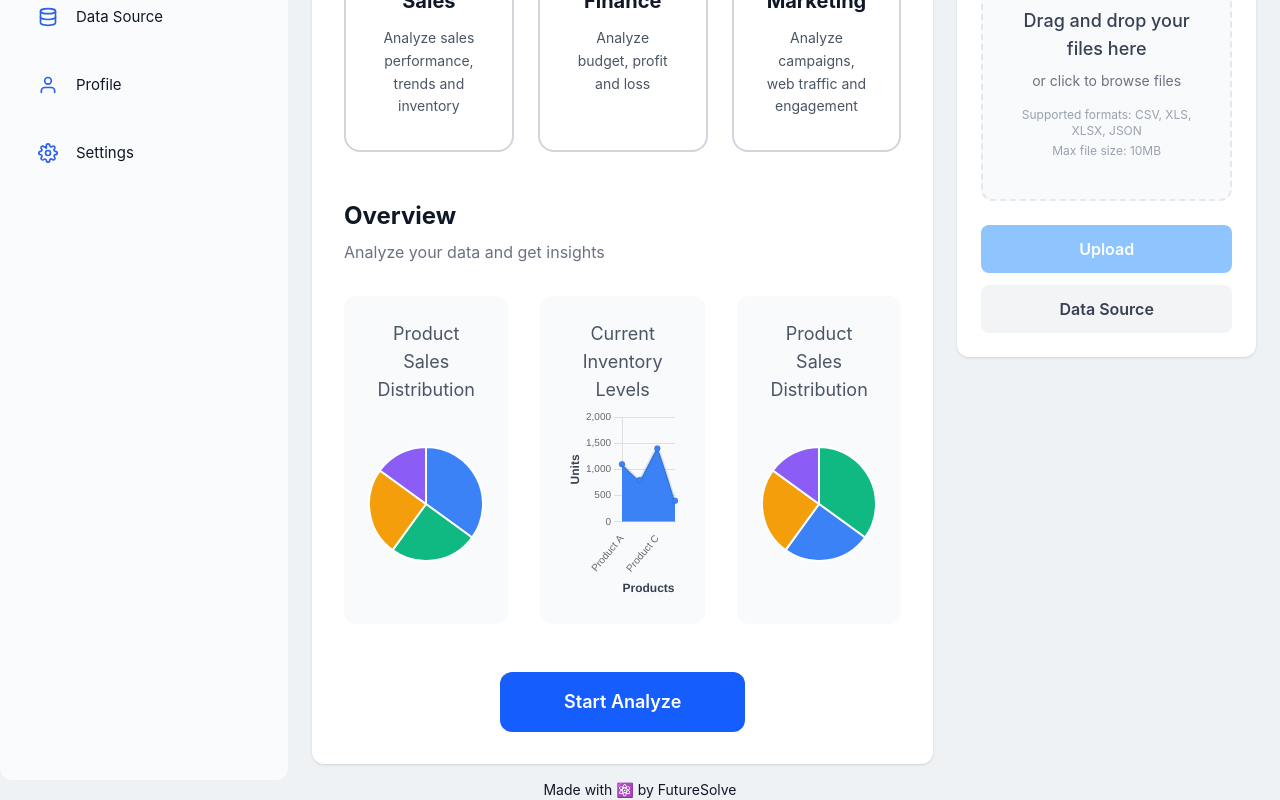
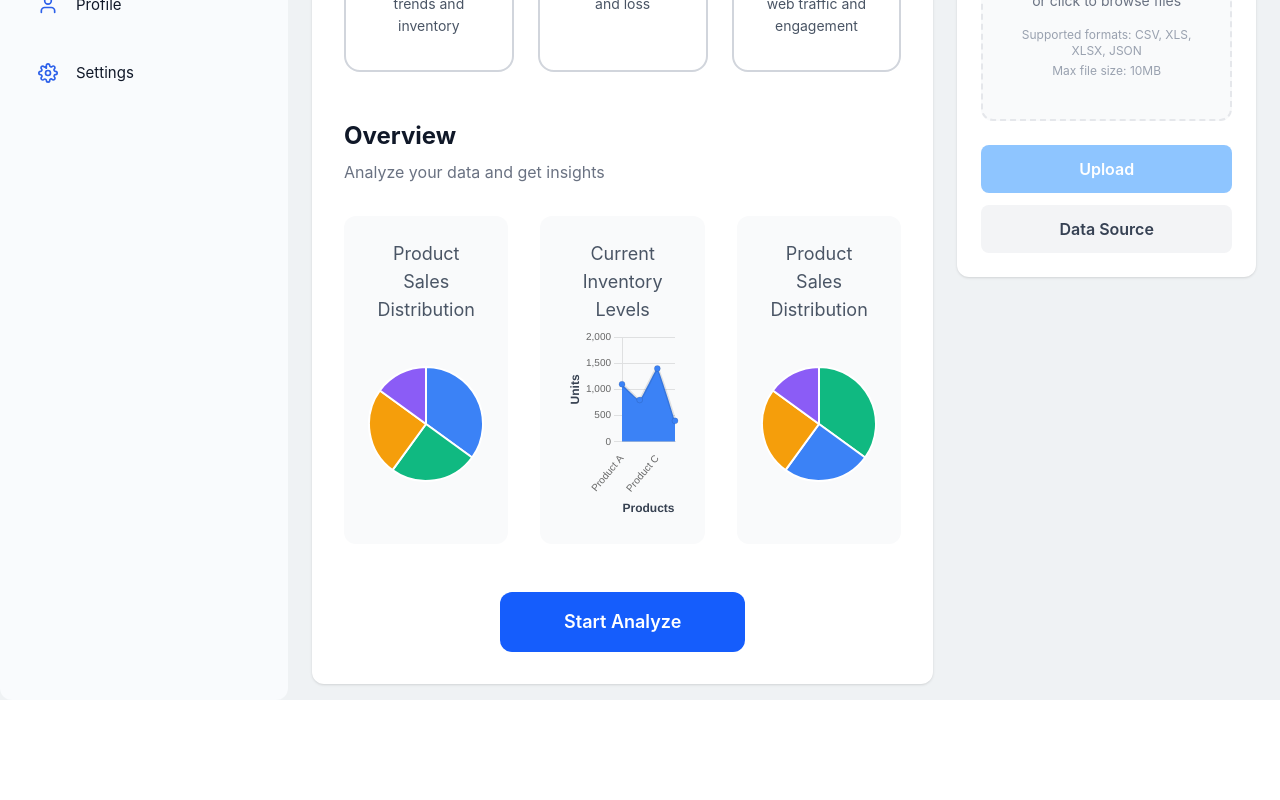
Before and after one commit to AbdallaM-Ibrahim/Charts-Project, a React (Vite) app: page / in a window 1280 px wide. Shown: the part 371-1171 px from the top of the page. After the commit the page ends 1071 px from the top, so only its background shows below. Built offline with nearby package versions, Linux system fonts and the light colour scheme.

Commit message:
refactor: remove footer from App component and comment out Navbar in MyRouter

```diff
--- a/src/App.tsx
+++ b/src/App.tsx
@@ -24,21 +24,6 @@ const App: React.FC = () => {
   return (
     <div className='flex flex-col min-h-screen bg-[#EFF2F4] text-gray-900'>
       <MyRouter />
-      <footer className='text-center my-auto text-sm max-h-[70px]'>
-        <p>
-          Made with{' '}
-          <span role='img' aria-label='React'>
-            ⚛️
-          </span>{' '}
-          by{' '}
-          <a
-            href='mailto:futuresolve.tech@gmail.com?subject=Contact from Charts Project'
-            className='hover:underline text-inherit'
-          >
-            FutureSolve
-          </a>
-        </p>
-      </footer>
     </div>
   );
 };
--- a/src/MyRouter.tsx
+++ b/src/MyRouter.tsx
@@ -35,7 +35,7 @@ export const MyRouter: React.FC<React.PropsWithChildren> = () => {
 
   return (
     <Router>
-      {!token && <Navbar />}
+      {/* {!token && <Navbar />} */}
       <Routes>
         {/* Public routes */}
         <Route path='/signin' element={<Signin />} />
```
